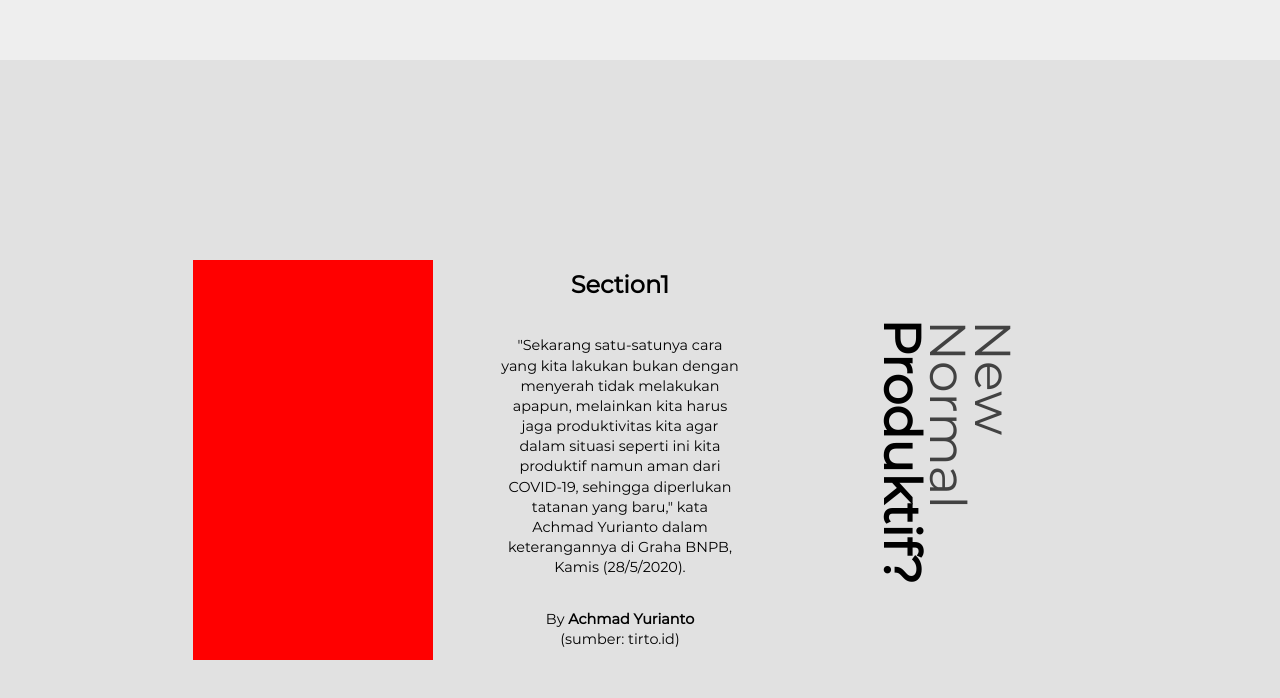
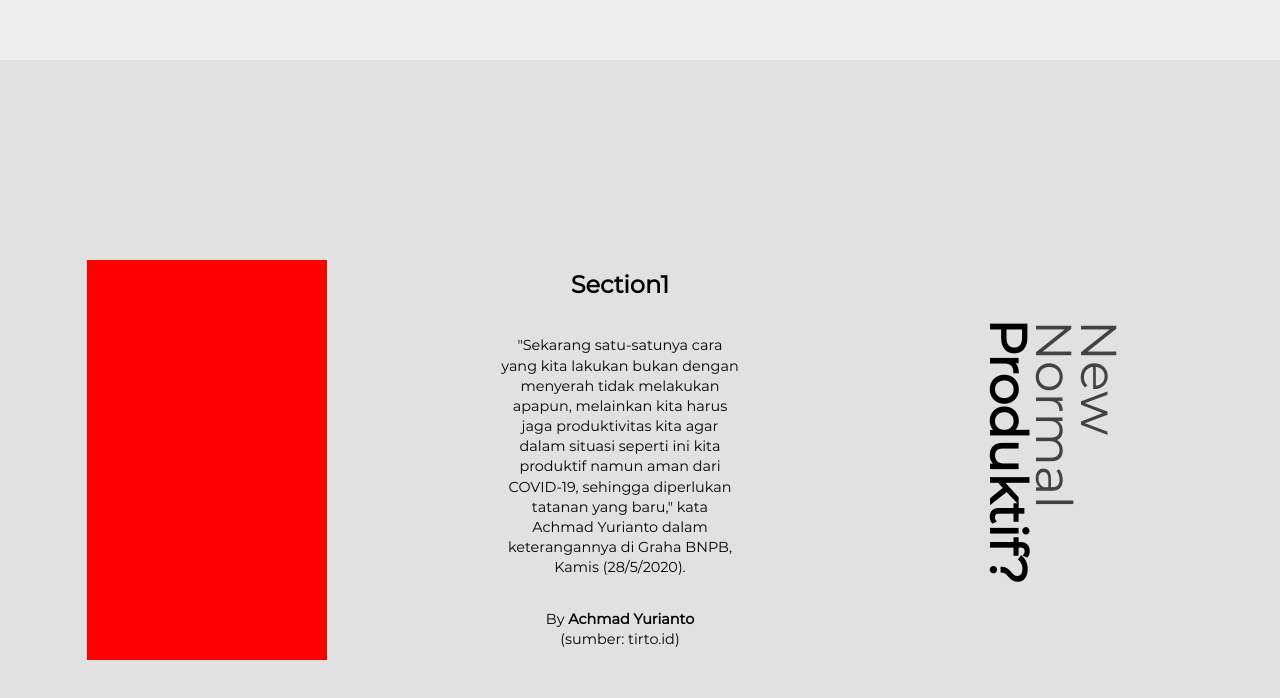
Before and after one commit to mad-af/Hiedes2020, a plain HTML site: page index.html in a window 1280 px wide. Shown: the part 740-1438 px from the top of the page. Drawn offline with Linux system fonts and the light colour scheme.

Commit message:
bug fix section2

```diff
--- a/Styles/page1/section2.css
+++ b/Styles/page1/section2.css
@@ -1,6 +1,6 @@
 .section2 {
     height: 100vh;
-    padding: 0 10em;
+    /* padding: 0 10em; */
     display: flex;
     align-items: center;
     justify-content: space-around;
```
